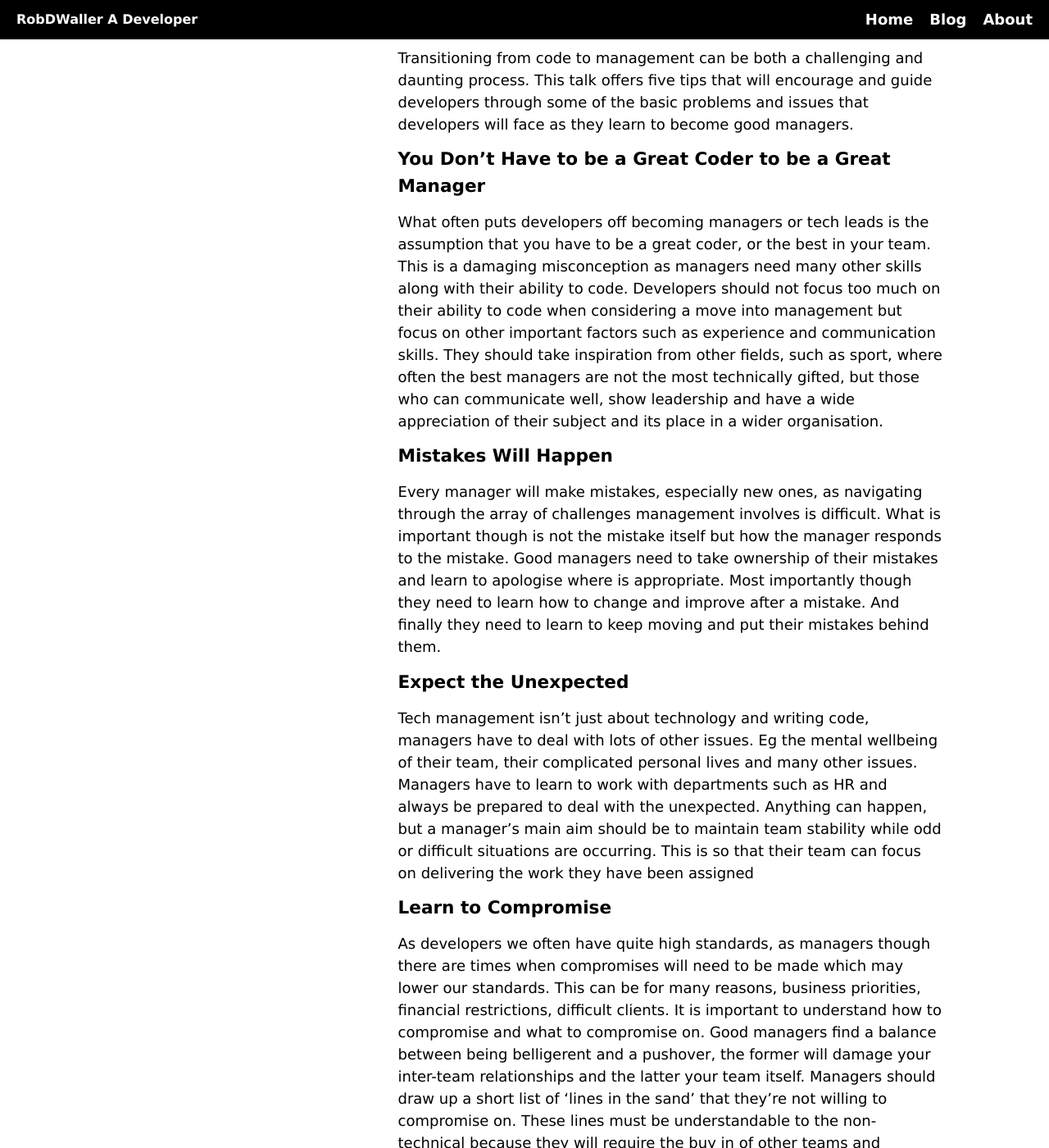
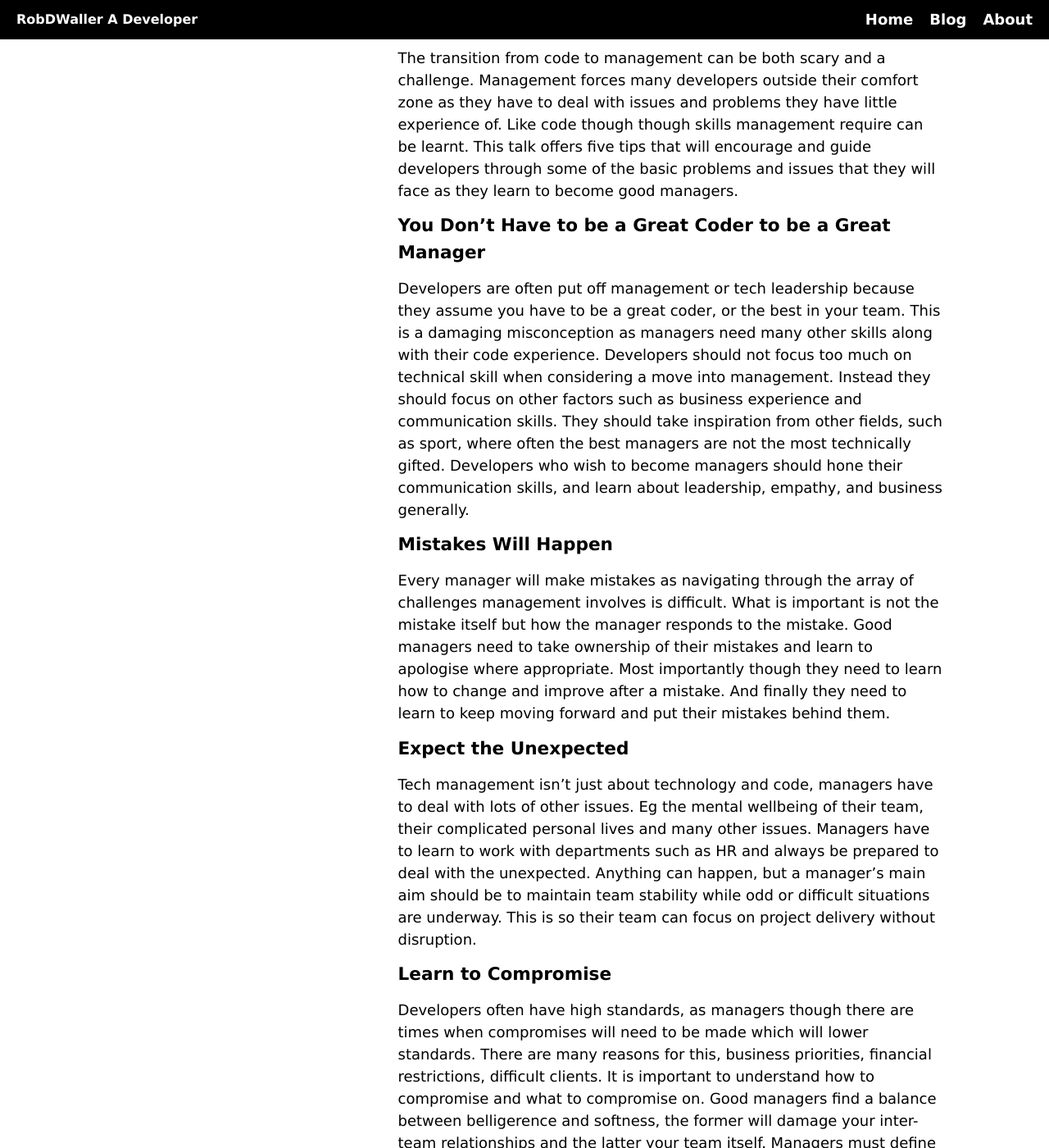
Before and after one commit to RobDWaller/robdwaller.github.io, a Jekyll site: the page built from _talks/five-tips-aspiring-tech-management.md, in a window 1280 px wide and 1400 px high, scrolled down 1120 px. Shown: the whole window at 82% size. Built offline with Jekyll 4.4.1, drawn with Linux system fonts in a browser that asks for light colours; some of the changed text lies outside the part shown.

Commit message:
Tidied up management talk.

```diff
--- a/_talks/five-tips-aspiring-tech-management.md
+++ b/_talks/five-tips-aspiring-tech-management.md
@@ -9,39 +9,39 @@ slides: "https://speakerdeck.com/robdwaller/5-tips-for-aspiring-tech-managers"
 ## Elevator Pitch
 > You have 300 characters to sell your talk. This is known as the "elevator pitch". Make it as exciting and enticing as possible.
 
-Not enough good developers move into management and this has a negative impact on our industry as it can lead to bad business decisions made by ill-informed individuals. This talk offers five tips to guide and encourage developers to consider a management role as this will improve our industry and the lives of developers generally.
+More developers need to become managers as our industry is rife with bad decisions made by inexperienced people. This talk offers five tips to guide and encourage developers to consider a management role as this will improve our industry, our products, the user's experience and developers' lives.
 
 ## Description
 > You should make the description of your talk as compelling and exciting as possible. Remember, you're selling both the organizers of the events to select your talk, as well as trying to convince attendees your talk is the one they should see.
 
-Management is not a topic of interest for many developers as it diverges from their main interest which is code. It is though a very important topic for developers as management decisions can have serious effects on their jobs and their work. Often technical management decisions are made be ill-informed people who do not have enough technical experience nor understand how business decisions can effect software development and output. It is there fore important that good developers go on to become good technical managers.
+Management is not a topic of interest for many developers as it diverges from their core interest which is code. It is though an important topic for developers as management decisions have serious effects on their jobs and their work. Often technical management decisions are made be ill-informed people who do not have enough technical experience nor understand how business decisions effect software development and output. It is therefore important that good developers go on to become technical managers.
 
-Transitioning from code to management can be both a challenging and daunting process. This talk offers five tips that will encourage and guide developers through some of the basic problems and issues that developers will face as they learn to become good managers.
+The transition from code to management can be both scary and a challenge. Management forces many developers outside their comfort zone as they have to deal with issues and problems they have little experience of. Like code though though skills management require can be learnt. This talk offers five tips that will encourage and guide developers through some of the basic problems and issues that they will face as they learn to become good managers.
 
 ### You Don't Have to be a Great Coder to be a Great Manager
 
-What often puts developers off becoming managers or tech leads is the assumption that you have to be a great coder, or the best in your team. This is a damaging misconception as managers need many other skills along with their ability to code. Developers should not focus too much on their ability to code when considering a move into management but focus on other important factors such as experience and communication skills. They should take inspiration from other fields, such as sport, where often the best managers are not the most technically gifted, but those who can communicate well, show leadership and have a wide appreciation of their subject and its place in a wider organisation.
+Developers are often put off management or tech leadership because they assume you have to be a great coder, or the best in your team. This is a damaging misconception as managers need many other skills along with their code experience. Developers should not focus too much on technical skill when considering a move into management. Instead they should focus on other factors such as business experience and communication skills. They should take inspiration from other fields, such as sport, where often the best managers are not the most technically gifted. Developers who wish to become managers should hone their communication skills, and learn about leadership, empathy, and business generally.
 
 ### Mistakes Will Happen
 
-Every manager will make mistakes, especially new ones, as navigating through the array of challenges management involves is difficult. What is important though is not the mistake itself but how the manager responds to the mistake. Good managers need to take ownership of their mistakes and learn to apologise where is appropriate. Most importantly though they need to learn how to change and improve after a mistake. And finally they need to learn to keep moving and put their mistakes behind them.
+Every manager will make mistakes as navigating through the array of challenges management involves is difficult. What is important is not the mistake itself but how the manager responds to the mistake. Good managers need to take ownership of their mistakes and learn to apologise where appropriate. Most importantly though they need to learn how to change and improve after a mistake. And finally they need to learn to keep moving forward and put their mistakes behind them.
 
 ### Expect the Unexpected
 
-Tech management isn't just about technology and writing code, managers have to deal with lots of other issues. Eg the mental wellbeing of their team, their complicated personal lives and many other issues. Managers have to learn to work with departments such as HR and always be prepared to deal with the unexpected. Anything can happen, but a manager's main aim should be to maintain team stability while odd or difficult situations are occurring. This is so that their team can focus on delivering the work they have been assigned
+Tech management isn't just about technology and code, managers have to deal with lots of other issues. Eg the mental wellbeing of their team, their complicated personal lives and many other issues. Managers have to learn to work with departments such as HR and always be prepared to deal with the unexpected. Anything can happen, but a manager's main aim should be to maintain team stability while odd or difficult situations are underway. This is so their team can focus on project delivery without disruption.
 
 ### Learn to Compromise
 
-As developers we often have quite high standards, as managers though there are times when compromises will need to be made which may lower our standards. This can be for many reasons, business priorities, financial restrictions, difficult clients. It is important to understand how to compromise and what to compromise on. Good managers find a balance between being belligerent and a pushover, the former will damage your inter-team relationships and the latter your team itself. Managers should draw up a short list of 'lines in the sand' that they're not willing to compromise on. These lines must be understandable to the non-technical because they will require the buy in of other teams and managers. In all other areas managers should be willing to compromise.
+Developers often have high standards, as managers though there are times when compromises will need to be made which will lower standards. There are many reasons for this, business priorities, financial restrictions, difficult clients. It is important to understand how to compromise and what to compromise on. Good managers find a balance between belligerence and softness, the former will damage your inter-team relationships and the latter your team itself. Managers must define 'lines in the sand' that they will not compromise on. But these lines must be understandable to the non-technical because they will require the buy in of other teams and managers. A good 'line in the sand' is security. Don't let anyone anyone do anything that will damage security as this may harm your organisation. Code quality by contrast is a bad 'line in the sand'. It is subjective and non-technical people will not understand its importance. In all other areas managers should be willing to compromise.
 
 ### Keep Coding
 
-Developers often think when they become managers they must stop coding, but this is of course nonsense. It is very important that tech managers keep on coding. It is important that managers continue to code as their learning does not stop when they becomem managers. Also they will gain respect from their team members and they will keep up to date with the latest technical innovations. It can of course be difficult for managers to find the time to code, especially during the working day. Managers though should not worry too much about this and recognise that a couple of hours a week working on a personal a project is more than enough to keep them in touch.
+Developers often believe when they become managers the code stops, but this is nonsense. It is important that tech managers continue to code as  learning never stops. Also managers who continue to code will maintain team respect and keep up to date with the latest technical innovations. It can be difficult for managers to find the time to code, especially in the working day. It is not though the quantity of code that matters but the continuation and routine. A couple of hours a week on a personal a project or contributing to an OSS project is more than enough to keep a manager in touch. And conferences help too, even if it is just one a year.
 
 ## Notes
 > This is where you should explain things such as technical requirements, why you're the best person to speak on this subject, etc...
 
-This talk has no technical requirements, even people from non-technical backgrounds may find it useful. It is primarily aimed at all developers who are considering their career path and thinking that management may be an option for them now or in the future.
+This talk has no technical requirements, even people from non-technical backgrounds may find it useful. It is aimed at all developers who are considering their career path and thinking that management may be an option for them now or in the future.
 
 I have been a technical manager for two years, running a team of ten developers, QAs and project managers. In addition, I spent a few years running a startup which I eventually sold to a larger company. These experiences have provided me with a great insight into management and the business of technology more widely which I'd love to share with other developers.
 
```
